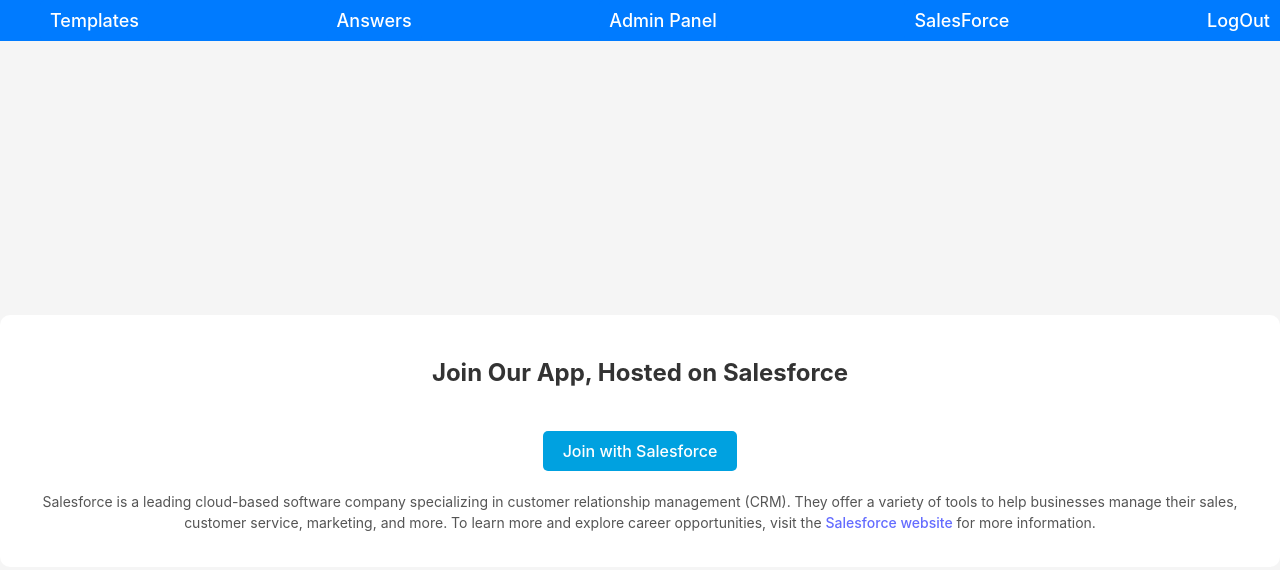
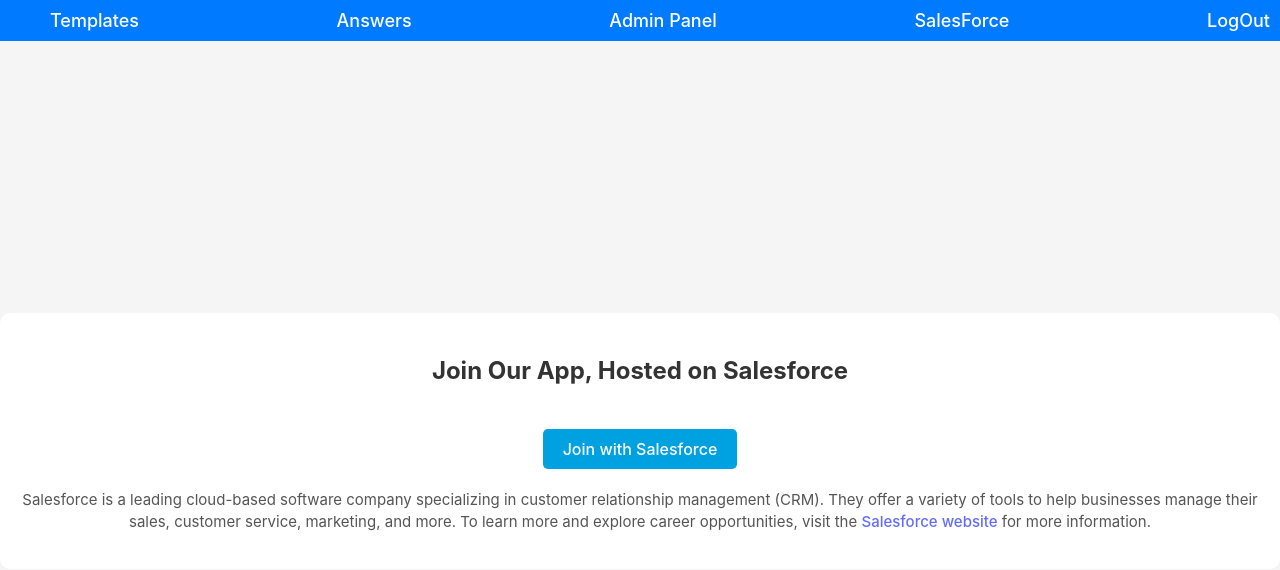
Before and after one commit to ARodrigoHerreraSaldana/theBestFrontEnd, a React (Vite) app: page /dashboard/salesForce in a window 1280 px wide. Shown: the top 570 px of the page. Built offline with nearby package versions, Linux system fonts and the light colour scheme; no server answers.

Commit message:
salesforce

```diff
--- a/src/components/SalesForce.css
+++ b/src/components/SalesForce.css
@@ -26,6 +26,6 @@
 
   .info-text {
     margin-top: 20px;
-    font-size: 14px;
+    font-size: 15px;
     color: #555;
   }
--- a/src/components/SalesForce.jsx
+++ b/src/components/SalesForce.jsx
@@ -1,6 +1,6 @@
 import React from 'react';
 import Cookies from "js-cookie";
-import './Salesforce.css'; // Import the CSS file
+import './Salesforce.css';
 
 const Salesforce = () => {
   const urlText = `${import.meta.env.VITE_API_URL_SALES_FORCE}/auth`;
```
